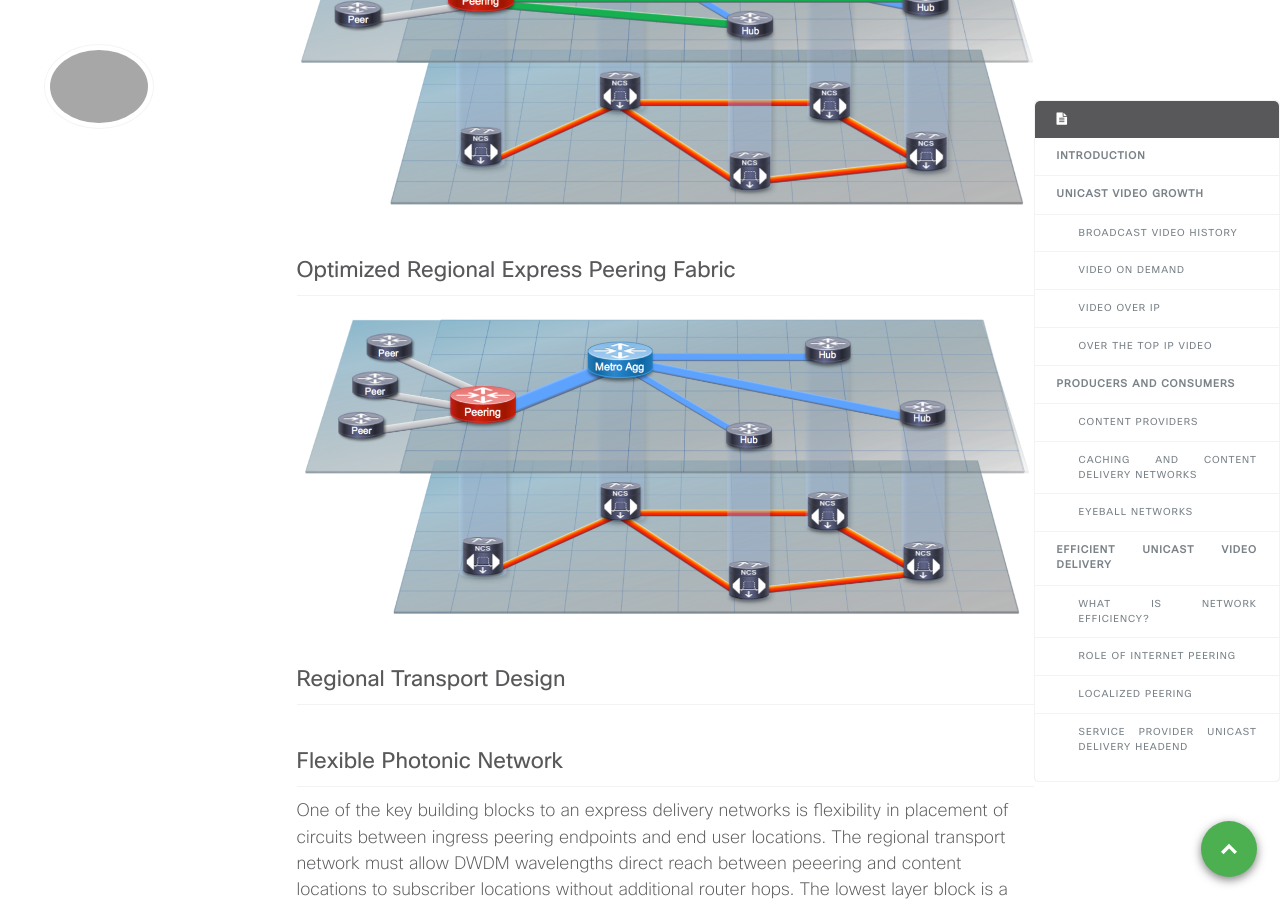
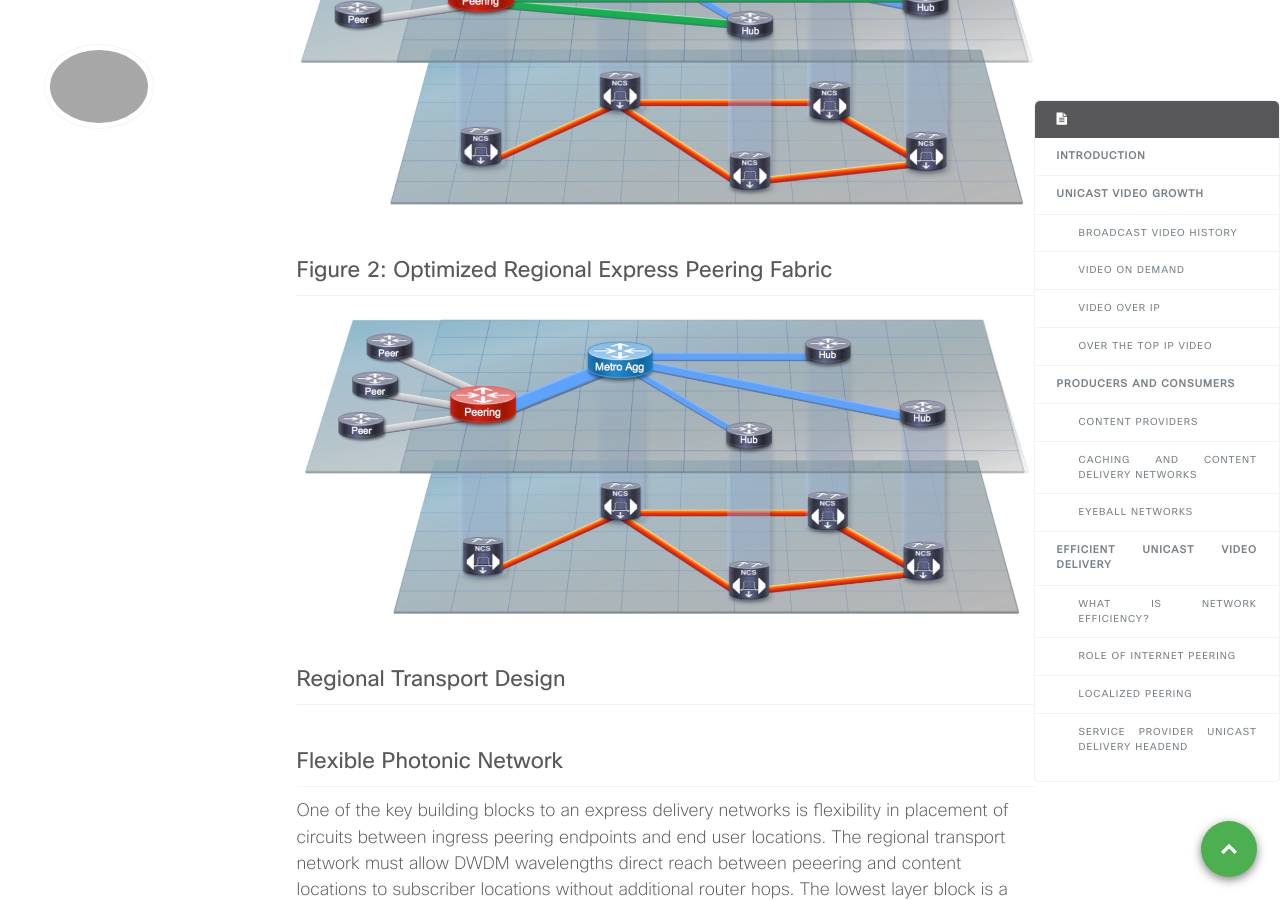
Before and after one commit to xrdocs/design, a Jekyll site: the page built from _blogs/2018-02-01-internet-express-peering.md, in a window 1280 px wide and 900 px high, scrolled down 6210 px. Built offline with Jekyll 4.4.1, drawn with Linux system fonts in a browser that asks for light colours; comment, search, counter and statistics services are not loaded.

Commit message:
fixed images

```diff
--- a/_blogs/2018-02-01-internet-express-peering.md
+++ b/_blogs/2018-02-01-internet-express-peering.md
@@ -96,10 +96,10 @@ Regional SP networks serving residential subscribers are typically deployed in a
 Not only is the express delivery network design a more efficient logical design, it can also used a simplified control-plane as the network does not need to support more complex network services or multicast video delivery. The RIB and FIB resources to carry video delivery routes is very small, requiring less power and memory resources than a full peering router. The NCS5500 series has flexible options to fit high or low FIB needs at greater power efficiency than the competition.
 
 ## Figure 1: Traditional Peering and Content Delivery
-![peering-express-bypass2.png]({{site.baseurl}}/images/peering-express-bypass2.png)
+![peering-express-bypass1.png]({{site.baseurl}}/images/peering-express-bypass2.png)
 
-## Optimized Regional Express Peering Fabric
-![peering-express-bypass1.png]({{site.baseurl}}/images/peering-express-bypass1.png)
+## Figure 2: Optimized Regional Express Peering Fabric
+![peering-express-bypass2.png]({{site.baseurl}}/images/peering-express-bypass1.png)
 
 Regional Transport Design
 -------------------------
@@ -121,6 +121,7 @@ Control Plane Design
 In most cases the peering or content location routers will be connected to both an end location as well as the metro core aggregation network. Care must be taken to make sure the end site locations do not act as transit paths between content location and the core. In order to create an isolated domain, use carefully selected metrics to ensure traffic does not flow through the wrong links. Another option is to use a separate IGP process entirely for the express network, ensuring the end site nodes cannot become transit nodes from the content location to the core aggregation nodes. Using multiple loopback addresses is recommended in that instance to create additional separation between networks. More advanced techniques may also be used such as using Segment Routing Policies to define an express routing plane across the regional network.
 
 **Additional Efficiency Options**
+---------------------------------
 
 Local Caching Nodes
 -------------------
```
